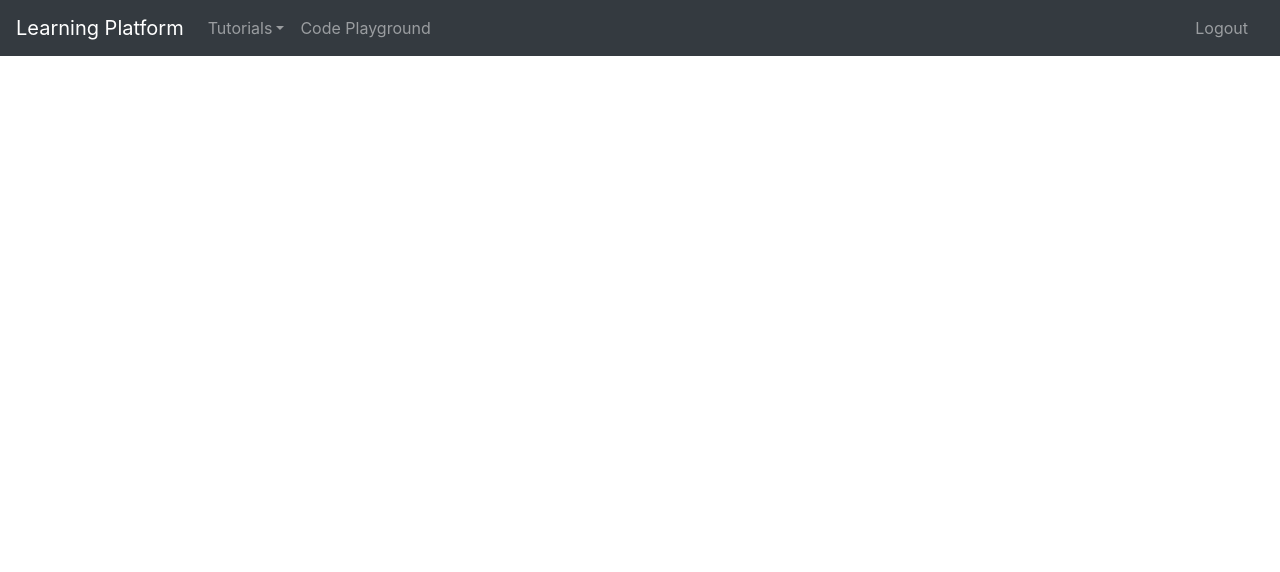
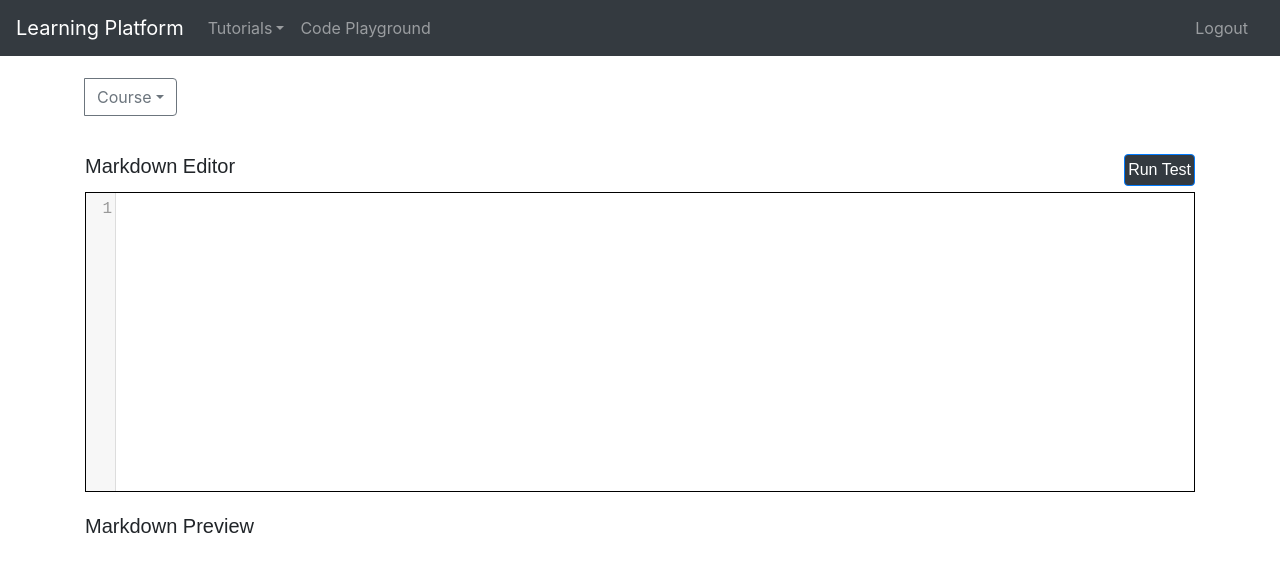
Before and after one commit to CMPT-470-Fall-2020/Code-Tutorial-App, a React (Create React App) app in the folder client/: page /runTest in a window 1280 px wide. Shown: the top 572 px of the page. Built offline with nearby package versions, Linux system fonts and the light colour scheme; no server answers; the HTML template or start-up script is replaced by a standard one.

Commit message:
early stages of implementing runTest page

```diff
--- a/client/src/App.js
+++ b/client/src/App.js
@@ -12,7 +12,7 @@ import RunTutorial from "./components/pages/RunTutorial";
 import ForumList from "./components/pages/ForumList";
 import CreatePost from "./components/pages/CreatePost";
 import Post from "./components/pages/Post";
-import CreateCourse from "./components/pages/CreateCourse";
+import RunTest from "./components/pages/RunTest";
 
 // This is how we get the base URL. Locally, it is localhost:4000.
 // On the VM, it is the dynamic(ephemeral) IP given to use every time we start up the VM.
@@ -36,6 +36,7 @@ class App extends Component {
             <Route path="/forumList" component={ForumList}></Route>
             <Route path="/createPost" component={CreatePost}></Route>
             <Route path="/post" component={Post}></Route>
+            <Route path="/runTest" component={RunTest}></Route>
 
             {/* Show blank page for users without the intended account
             Local Bug: Does not work without refreshing on first load. Need to look into.
--- a/client/src/components/pages/CourseDashboard.js
+++ b/client/src/components/pages/CourseDashboard.js
@@ -1,9 +1,7 @@
 import React, { Component } from "react";
 import { Link } from "react-router-dom";
 import axios from "axios";
-import Header from "./../layout/Header";
 import {
-  Container,
   InputGroup,
   FormControl
 } from "react-bootstrap";
@@ -115,6 +113,20 @@ export default class CourseDashboard extends Component {
                 Forum
             </Button>
           </Link>
+          <Link
+            key={key}
+            to={{
+              pathname: "/runTest",
+              state: { course },
+            }}
+          >
+            <Button
+              variant="secondary"
+              style={buttonStyleRunTest}
+              >
+                Test Code
+            </Button>
+          </Link>
           {course.courseCode}
           <Link
             key={key}
@@ -186,8 +198,13 @@ const main = {
   margin: "5% 0% 0% 0%",
 }
 
+const buttonStyleTutorial = {
+  padding: "3px",
+  float: "left",
+  fontFamily: "Arial, Helvetica, sans-serif",
+};
 
-const buttonStyleTutorial = {
+const buttonStyleRunTest = {
   padding: "3px",
   float: "left",
   fontFamily: "Arial, Helvetica, sans-serif",
@@ -220,7 +237,6 @@ const backgroundaddCourse = {
   background: "#343a40",
 };
 
-
 const courseCard = {
   padding: "1%",
   border: "1px solid black",
--- a/client/src/components/pages/CreatePost.js
+++ b/client/src/components/pages/CreatePost.js
@@ -2,7 +2,6 @@ import React, { Component } from "react";
 import { Link } from "react-router-dom";
 import axios from "axios";
 import {
-    Container,
     InputGroup,
     FormControl
   } from "react-bootstrap";
--- /dev/null
+++ b/client/src/components/pages/RunTest.js
@@ -0,0 +1,183 @@
+import React, { Component } from "react";
+import { Container } from "react-bootstrap";
+import {
+  InputGroup,
+  FormControl,
+  DropdownButton,
+  Dropdown,
+} from "react-bootstrap";
+import { Controlled as CodeMirror } from "react-codemirror2";
+import Button from "react-bootstrap/Button";
+import "codemirror/mode/markdown/markdown.js";
+import "codemirror/lib/codemirror.css";
+//import './../scss/MarkdownEditor.scss';
+import "../css/CreateTutorial.css";
+import axios from "axios";
+//import { v4 as uuid } from 'uuid'; //TODO: Why is this needed?
+// Markdown rendering stuff
+
+import { Prism as SyntaxHighlighter } from "react-syntax-highlighter";
+import { ghcolors } from "react-syntax-highlighter/dist/esm/styles/prism";
+import { InlineMath, BlockMath } from "react-katex";
+import "katex/dist/katex.min.css"; // `react-katex` does not import the CSS for you
+const ReactMarkdown = require("react-markdown");
+const gfm = require("remark-gfm");
+const math = require("remark-math");
+const emoji = require("remark-emoji");
+
+const renderers = {
+  inlineMath: ({ value }) => <InlineMath math={value} />,
+  math: ({ value }) => <BlockMath math={value} />,
+  code: ({ language, value, node }) => {
+    // Use a lighter code highlighter. The user does not need to edit the codecell.
+    return (
+      <SyntaxHighlighter
+        style={ghcolors}
+        language={language}
+        children={value || ""}
+      />
+    );
+  },
+};
+
+export default class RunTest extends Component {
+  state = {
+    course: "Course",
+    courseID: "",
+    title: "",
+    rawCode: "",
+    htmlCode: "",
+    user: "",
+    courses: [],
+  };
+
+  componentDidMount() {
+    axios({
+      method: "GET",
+      withCredentials: true,
+      url: "/user",
+    }).then((res) => {
+      this.setState({ user: res.data }); // get user object containing: _id, userName, accountType
+
+      // get courses for the user
+      axios
+        .get(`/dashboard/${this.state.user._id}`)
+        .then((res) => {
+          this.setState({ courses: res.data });
+        })
+        .catch((error) => {
+          console.log(error);
+        });
+    });
+  }
+
+  handleSelect = (e) => {
+    for (let idx in this.state.courses) {
+      if (this.state.courses[idx].courseCode.toUpperCase() === e) {
+        this.setState({ courseID: this.state.courses[idx]._id });
+      }
+    }
+    this.setState({ course: e });
+  };
+
+  onChangeTitle(e) {
+    this.setState({
+      title: e.target.value,
+    });
+  }
+
+  render() {
+    const coursesDropdown = [];
+    for (let idx in this.state.courses) {
+      const courseCode = this.state.courses[idx].courseCode;
+      coursesDropdown.push(
+        <Dropdown.Item eventKey={courseCode} key={courseCode}>
+          {courseCode}
+        </Dropdown.Item>
+      );
+    }
+
+    return (
+      <React.Fragment>
+        <Container>
+          <InputGroup className="mb-3" style={tutorialTitleStyle}>
+            <DropdownButton
+              as={InputGroup.Append}
+              variant="outline-secondary"
+              title={this.state.course}
+              id="dropdown-basic-button"
+              onSelect={this.handleSelect}
+            >
+              {coursesDropdown}
+            </DropdownButton>
+          </InputGroup>
+
+          <div id="writing-area">
+            <div id="markdown-editor">
+              <section style={sectionStyle}>
+                <h1 style={headerStyle}>Markdown Editor</h1>
+                <Button
+                  variant="primary"
+                  style={buttonStyle}
+                //   onClick={this.saveDB.bind(this)}       // TODO call a runCode function
+                >
+                  Run Test
+                </Button>
+              </section>
+              <CodeMirror
+                value={this.state.rawCode}
+                options={options}
+                mode="markdown"
+                onBeforeChange={(editor, data, value) => {
+                  this.setState({ rawCode: value });
+                  //this.setState({htmlCode: marked(value)});
+                }}
+                onChange={(editor, data, value) => {
+                  this.setState({ rawCode: value });
+                  //this.setState({htmlCode: marked(value)});
+                }}
+              />
+            </div>
+            <div id="markdown-preview">
+              <h1 style={headerStyle}>Markdown Preview</h1>
+              <ReactMarkdown
+                plugins={[gfm, math, emoji]}
+                renderers={renderers}
+                children={this.state.rawCode}
+              />
+            </div>
+          </div>
+        </Container>
+      </React.Fragment>
+    );
+  }
+}
+
+const tutorialTitleStyle = {
+  marginTop: "2%",
+  paddingLeft: "0px",
+};
+
+const sectionStyle = {
+  marginBottom: "0.5%",
+};
+
+const headerStyle = {
+  fontSize: "20px",
+  marginTop: "2%",
+  fontFamily: "Arial, Helvetica, sans-serif",
+  display: "inline-block",
+};
+
+const buttonStyle = {
+  padding: "3px",
+  float: "right",
+  margin: "2% 0% 0% 1%",
+  fontFamily: "Arial, Helvetica, sans-serif",
+  backgroundColor: "#343a40",
+};
+
+const options = {
+  mode: "markdown",
+  lineNumbers: true,
+};
```
